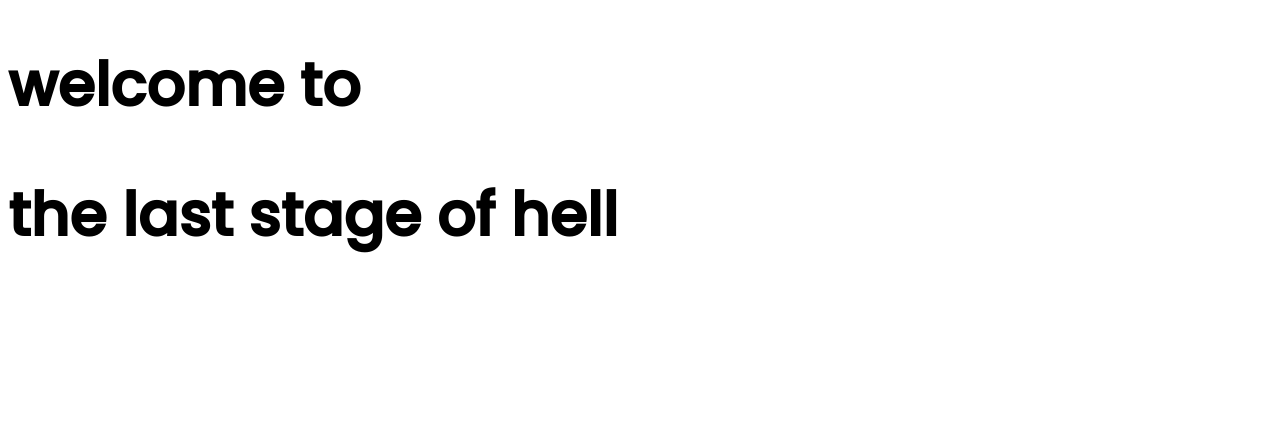
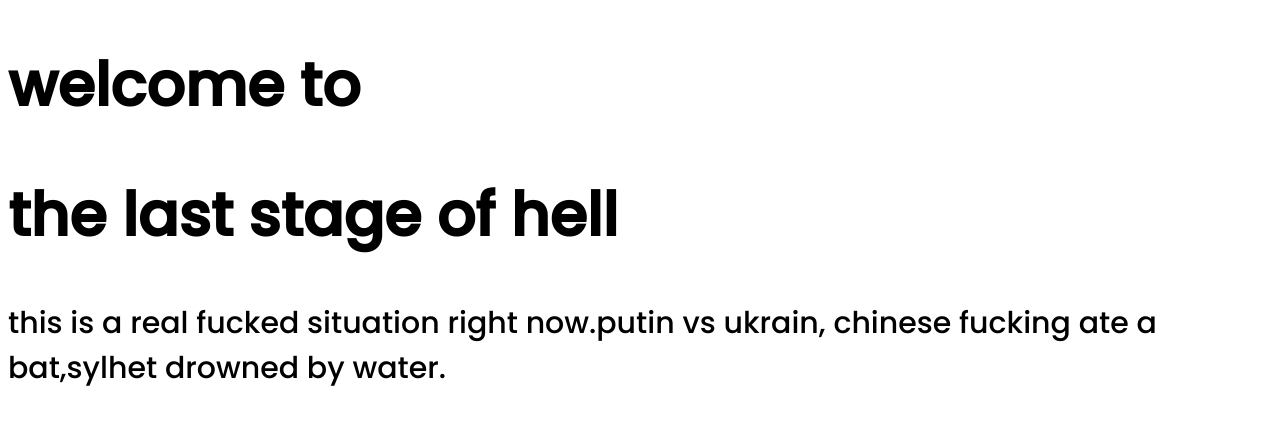
Before and after one commit to Yeamix/wib-portfolio, a plain HTML site: page index.html in a window 1280 px wide. Drawn offline with Linux system fonts and the light colour scheme.

Commit message:
wib developer

```diff
--- a/index.html
+++ b/index.html
@@ -13,5 +13,8 @@
 <body>
     <h1>welcome to</h1>
     <h1>the last stage of hell</h1>
+    <p>this is a real fucked situation right now.putin vs ukrain,
+       chinese fucking ate a bat,sylhet drowned by water.
+    </p>
 </body>
 </html>
```
